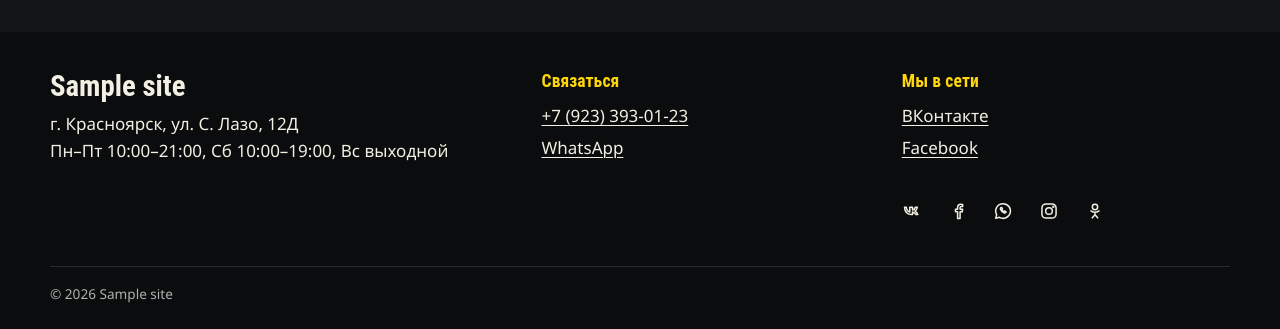
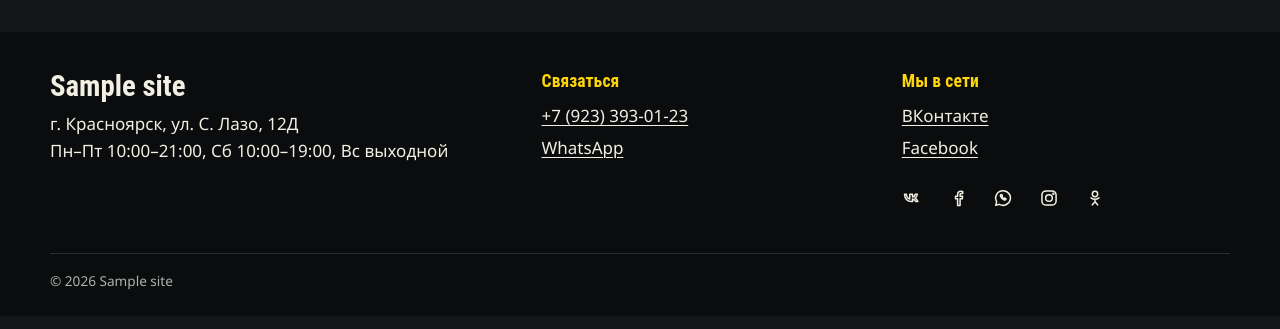
Before and after one commit to LarionovSergey/autoteams-calibre, a WordPress theme: template autoteams-calibre/page.php in a window 1280 px wide. Shown: the part 920-1249 px from the top of the page. After the commit the page ends 1210 px from the top, so only its background shows below. Run offline with PHP 8.4 and a stand-in for WordPress, Linux system fonts and the light colour scheme; the site name, menu and one post (Sample post) are stand-ins, and other content is empty; some libraries are stand-ins or nearby versions.

Commit message:
Значки соцсетей: средний отступ (1.0.42)
Co-Authored-By: Claude Sonnet 5.5 <noreply@anthropic.com>
Claude-Session: https://claude.ai/code/session_01PcWMqBjyY7K6cpaxvUZoSd

```diff
--- a/autoteams-calibre/functions.php
+++ b/autoteams-calibre/functions.php
@@ -4,7 +4,7 @@
  */
 if ( ! defined( 'ABSPATH' ) ) { exit; }
 
-define( 'AT_VER', '1.0.41' );
+define( 'AT_VER', '1.0.42' );
 
 require get_template_directory() . '/inc/defaults.php';
 require get_template_directory() . '/inc/cpt.php';
--- a/autoteams-calibre/style.css
+++ b/autoteams-calibre/style.css
@@ -329,7 +329,7 @@ p { margin: 0 0 1em; max-width: 68ch; }
 /* ---------- Footer ---------- */
 .site-footer { background: var(--footer-bg); color: var(--ink); padding: 2.5rem 0 1.5rem; margin-top: 2rem; }
 .site-footer a { color: var(--ink); }
-.foot-grid .soc { list-style: none; margin: 1.5rem 0 0 -.65rem; padding: 0; display: flex; flex-wrap: wrap; gap: .25rem; }
+.foot-grid .soc { list-style: none; margin: .7rem 0 0 -.65rem; padding: 0; display: flex; flex-wrap: wrap; gap: .25rem; }
 .soc a { display: grid; place-items: center; width: 2.6rem; height: 2.6rem; border-radius: 50%; border: 1px solid transparent; transition: color .2s, border-color .2s, transform .2s; }
 .soc a:hover, .soc a:focus-visible { border-color: var(--yellow); transform: translateY(-2px); }
 .site-footer a:hover { color: var(--yellow); }
```
Also changed, not shown: 1 other file.
